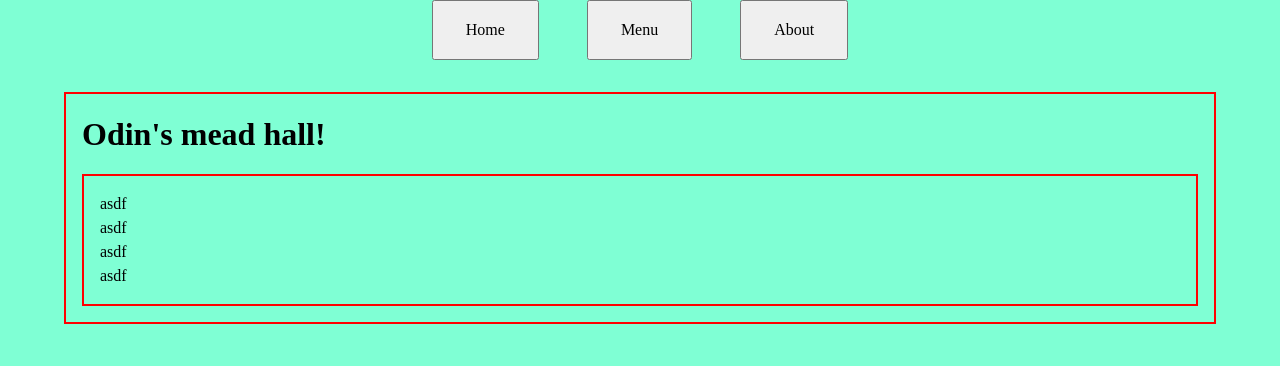
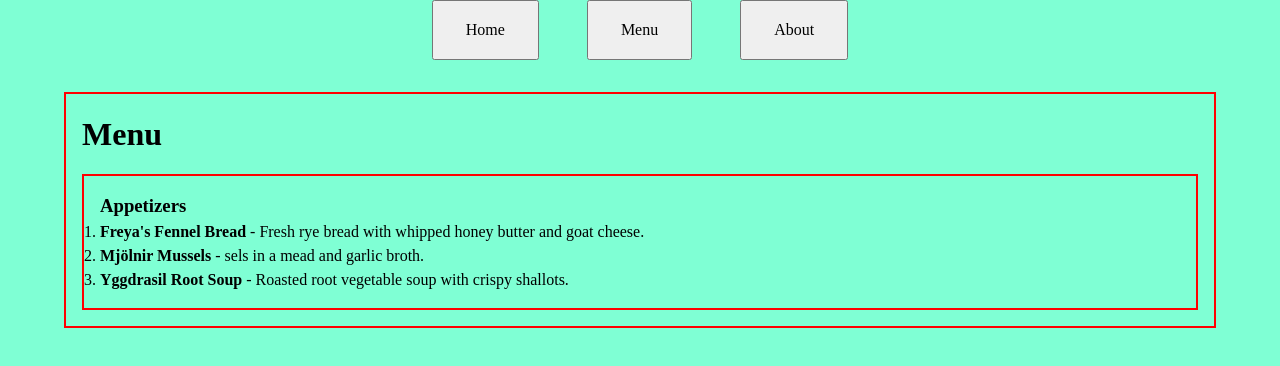
Before and after one commit to RaihanSharif/restaurant-page, a website built with webpack: page src/template.html in a window 1280 px wide. Both pictures are taken after a click on the button "Menu". Built offline with nearby package versions, Linux system fonts and the light colour scheme.

Commit message:
Using a function to generate ordered list of menu items
The function takes an object of menu item (key), and description (value)
and converts them into an ordered list.

This list can then be appened to whatever element.

```diff
--- a/src/index.js
+++ b/src/index.js
@@ -17,7 +17,7 @@ homeButton.click();
 menuButton.addEventListener("click", () => {
     content.innerHTML = "";
     content.appendChild(menu.title);
-    content.appendChild(menu.menuContainer);
+    content.appendChild(menu.appetizerContainer);
 });
 
 console.log(content);
--- a/src/menu.js
+++ b/src/menu.js
@@ -1,29 +1,41 @@
-import addressImg from "./resources/odin.png";
+const title = document.createElement("h1");
+title.textContent = "Menu";
 
-const title = document.createElement("h1");
-title.textContent = "Odin's mead hall!";
+const appetizerContainer = document.createElement("div");
+const appetizerHeader = document.createElement("h3");
+appetizerHeader.textContent = "Appetizers";
 
-const menuItems = [
-    'asdf',
-    'asdf',
-    'asdf',
-    'asdf',
-]
 
-const menuContainer = document.createElement("div");
-const menuUl = document.createElement("ul");
+// a function that creates a full order list with the menu item and it's description.
+// take in a set of key value pairs.
+function menuBuilder(items) {
+    const menuOl = document.createElement("ol");
+    for(const [key, value] of Object.entries(appetizers)) {
+        const li = document.createElement("li");
+        const span = document.createElement("span");
+        span.textContent = key;
+        span.classList.add("item-name");
+        const description = document.createTextNode(` - ${value}`);
+        li.appendChild(span);
+        li.appendChild(description);
+        menuOl.appendChild(li);
+        }
+    return menuOl;
+}
 
-menuItems.forEach(timeText => {
-    const li = document.createElement("li");
-    const textNode = document.createTextNode(timeText);
-    li.appendChild(textNode);
-    menuUl.appendChild(li);
-});
-menuContainer.appendChild(menuUl);
+const appetizers = {
+    ["Freya's Fennel Bread"]: "Fresh rye bread with whipped honey butter and goat cheese.",
+    ["Mjölnir Mussels"]: "sels in a mead and garlic broth.",
+    ["Yggdrasil Root Soup"]: "Roasted root vegetable soup with crispy shallots.",
+}
 
+
+
+appetizerContainer.appendChild(appetizerHeader);
+appetizerContainer.appendChild(menuBuilder(appetizers));
 const menu = {
     title,
-    menuContainer,
+    appetizerContainer,
 }
 
 export {menu};
--- a/src/styles.css
+++ b/src/styles.css
@@ -34,6 +34,10 @@ ul {
     list-style: none;
 }
 
+.item-name {
+  font-weight: bold;
+}
+
 
 nav ul {
     display: flex;
```
